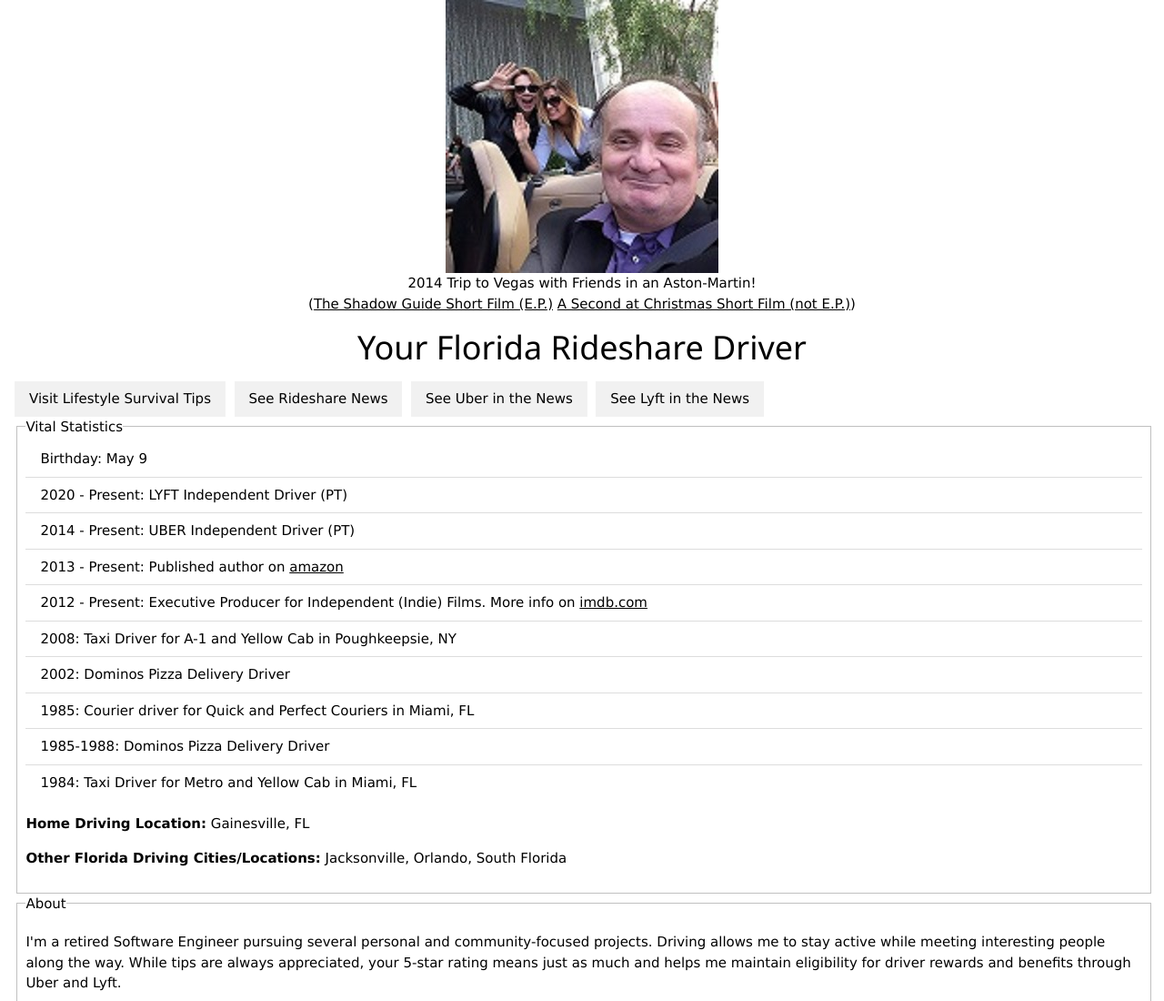
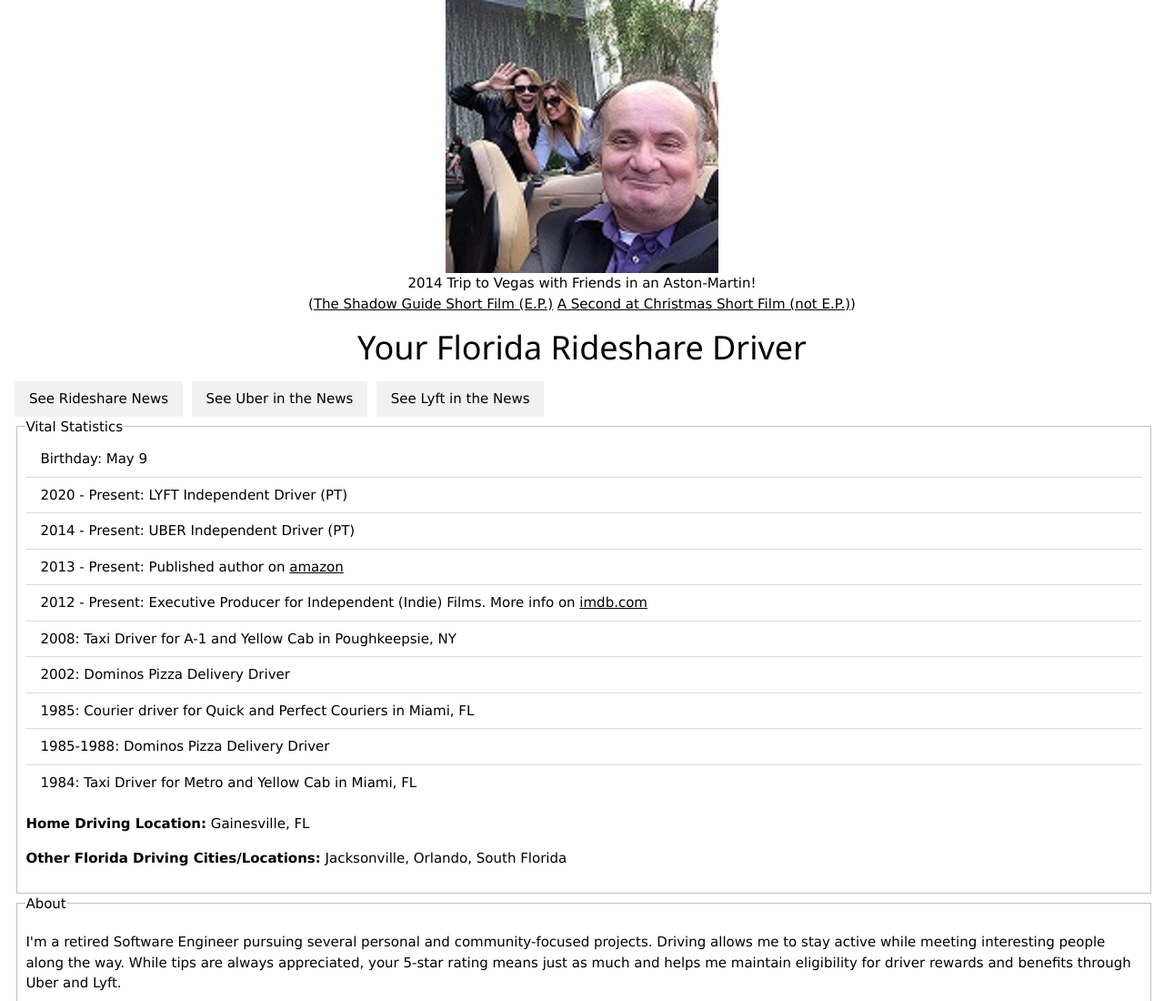
Before and after one commit to patrickingle/floridaridesharedriver.com, a plain HTML site: page index.html in a window 1280 px wide. Shown: the top 1100 px of the page at 91% size. Drawn offline with nearby package versions, Linux system fonts and the light colour scheme.

Commit message:
Remove link to Lifestyle Survival Tips
Removed link to 'Visit Lifestyle Survival Tips'.

```diff
--- a/index.html
+++ b/index.html
@@ -13,7 +13,6 @@
 				<caption>2014 Trip to Vegas with Friends in an Aston-Martin!<br/>(<a href="https://www.youtube.com/watch?v=yWVvqmWb5qw" title="We also drove out to the production site of the filming that I am an executive producer" target="_blank">The Shadow Guide Short Film (E.P.)</a>&nbsp;<a href="https://www.youtube.com/watch?v=BNNiXnCrql0" target="_blank">A Second at Christmas Short Film (not E.P.)</a>)</caption>
 			</div>
 	        <h1 class="w3-center">Your Florida Rideshare Driver</h1>
-		    <a href="https://survivalrevealed.blog" target="_blank" class="w3-button w3-light-grey">Visit Lifestyle Survival Tips</a>&nbsp;
 		    <a href="https://news.google.com/rss/search?q=rideshare" target="_blank" class="w3-button w3-light-grey">See Rideshare News</a>&nbsp;
 		    <a href="https://news.google.com/rss/search?q=https://www.uber.com/blog" target="_blank" class="w3-button w3-light-grey">See Uber in the News</a>&nbsp;
 		    <a href="https://news.google.com/rss/search?q=https://www.lyft.com/blog" target="_blank" class="w3-button w3-light-grey">See Lyft in the News</a>&nbsp;
```
